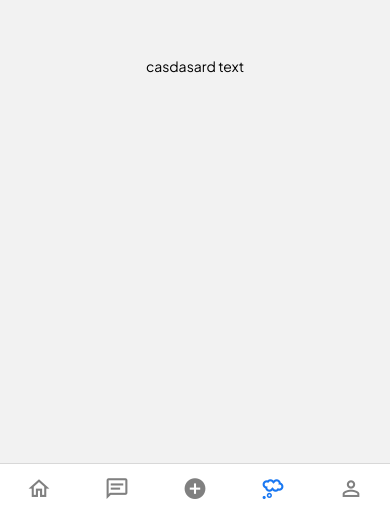
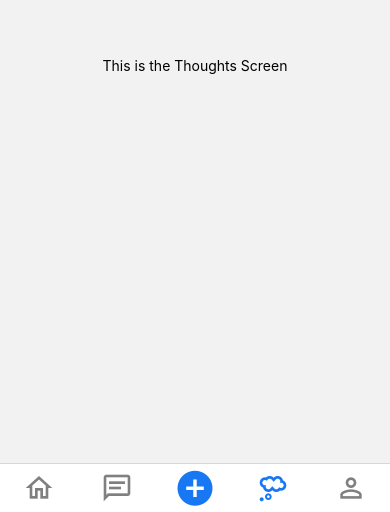
Before and after one commit to Group-15-2/imu, a React Native app: screen /Thoughts in a window 390 px wide. Shown: the part 332-844 px from the top of the page. Built offline with nearby package versions, Linux system fonts and the light colour scheme.

Commit message:
Card Component

```diff
--- a/App.js
+++ b/App.js
@@ -7,6 +7,9 @@ import { useFonts } from 'expo-font';
 
 import homeScreen from './Screens/Home'
 import profile from './Screens/Profile'
+import addPost from './Screens/Addpost'
+import thoughts from './Screens/Thoughts'
+import messages from './Screens/Messages'
 
 const Tab = createBottomTabNavigator();
 
@@ -15,37 +18,51 @@ function MyTabs() {
     <Tab.Navigator
     screenOptions={({ route }) => ({
       headerShown: false,
+      screenOption: {
+        labelStyle: {
+          fontSize: 12,
+        },
+        tabStyle: {
+          width: 100,
+        },
+        style: {
+          paddingTop: 50,
+          backgroundColor: 'red',
+        },
+      },
       tabBarShowLabel: false,
       tabBarIcon: ({ focused, color, size }) => {
         let iconName;
 
         if (route.name === 'Home') {
-          iconName = focused ? 'home-outline' : 'home-outline';
+          iconName = 'home-outline';
         }
         else if (route.name === 'Profile') {
-          iconName = focused ? 'account-outline' : 'account-outline';
+          iconName = 'account-outline';
+          // How to use if we need focused states
+          // iconName = focused ? 'account-outline' : 'account-outline';
         }
         else if (route.name === 'Messages') {
-          iconName = focused ? 'message-text-outline' : 'message-text-outline';
+          iconName = 'message-text-outline';
         }
         else if (route.name === 'Thoughts') {
-          iconName = focused ? 'thought-bubble-outline' : 'thought-bubble-outline';
+          iconName = 'thought-bubble-outline';
         }
         else if (route.name === 'AddPost') {
-          iconName = focused ? 'plus-circle' : 'plus-circle';
+          iconName = 'plus-circle';
         }
 
         // You can return any component that you like here!
-        return <MaterialCommunityIcons name={iconName} size={size} color={color} />
+        return <MaterialCommunityIcons name={iconName} size={32} color={color} />
       },
       tabBarActiveTintColor: '#1877F2',
       tabBarInactiveTintColor: 'gray',
     })}
   >
-      <Tab.Screen name="Home" component={homeScreen} />
-      <Tab.Screen name="Messages" component={homeScreen} />
-      <Tab.Screen name="AddPost" component={homeScreen} options={{showLabel: false,}} />
-      <Tab.Screen name="Thoughts" component={homeScreen} />
+      <Tab.Screen name="Home"component={homeScreen} />
+      <Tab.Screen name="Messages" component={messages} />
+      <Tab.Screen name="AddPost" component={addPost} options={{tabBarIcon: ({ color }) => (<MaterialCommunityIcons name="plus-circle" color={'#1877F2'} size={42} />),}}/>
+      <Tab.Screen name="Thoughts" component={thoughts} />
       <Tab.Screen name="Profile" component={profile} />
     </Tab.Navigator>
   );
--- /dev/null
+++ b/Screens/Addpost.js
@@ -0,0 +1,20 @@
+import * as React from 'react';
+import { SectionList, Text, View } from 'react-native';
+import setstyles from '../styles/SettingsStyles';
+
+export default function Addpost() {
+  return (
+    <View style={setstyles.container}>
+      <SectionList
+        sections={[
+          {title: 'Profile', data: ['User Name', 'Profile Details', 'Profile Picture']},
+          {title: 'Privacy', data: ['Jackson', 'James', 'Jillian', 'Jimmy', 'Joel', 'John', 'Julie']},
+          {title: 'Log Out', data: ['Log Out', 'Change Account']},
+        ]}
+        renderItem={({item}) => <Text style={setstyles.item}>{item}</Text>}
+        renderSectionHeader={({section}) => <Text style={setstyles.sectionHeader}>{section.title}</Text>}
+        keyExtractor={(item, index) => `basicListEntry-${item.title}`}
+      />
+    </View>
+  );
+}
--- a/Screens/Home.js
+++ b/Screens/Home.js
@@ -1,14 +1,11 @@
 import * as React from 'react';
 import { Text, View } from 'react-native';
 import Card from '../components/card';
-import { SearchBar } from 'react-native';
+
 
 
 export default function Home() {
   return (
-    <View style={{ flex: 1, justifyContent: 'center', alignItems: 'center' }}>
-
       <Card />
-    </View>
   );
 };
--- a/Screens/Home copy 2.js
+++ b/Screens/Messages.js
@@ -4,11 +4,12 @@ import Card from '../components/card';
 import { SearchBar } from 'react-native';
 
 
-export default function Home() {
+export default function Messages() {
   return (
     <View style={{ flex: 1, justifyContent: 'center', alignItems: 'center' }}>
-
-      <Card />
+      <Text>
+        This is the Messages Screen
+      </Text>
     </View>
   );
 };
--- a/Screens/Profile.js
+++ b/Screens/Profile.js
@@ -4,17 +4,8 @@ import setstyles from '../styles/SettingsStyles';
 
 export default function Profile() {
   return (
-    <View style={setstyles.container}>
-      <SectionList
-        sections={[
-          {title: 'Profile', data: ['User Name', 'Profile Details', 'Profile Picture']},
-          {title: 'Privacy', data: ['Jackson', 'James', 'Jillian', 'Jimmy', 'Joel', 'John', 'Julie']},
-          {title: 'Log Out', data: ['Log Out', 'Change Account']},
-        ]}
-        renderItem={({item}) => <Text style={setstyles.item}>{item}</Text>}
-        renderSectionHeader={({section}) => <Text style={setstyles.sectionHeader}>{section.title}</Text>}
-        keyExtractor={(item, index) => `basicListEntry-${item.title}`}
-      />
+    <View style={{ flex: 1, justifyContent: 'center', alignItems: 'center' }}>
+      <Text style={{ fontFamily: 'Jakarta',}}>Profile</Text>
     </View>
   );
 }
--- a/Screens/Home copy.js
+++ b/Screens/Thoughts.js
@@ -4,11 +4,12 @@ import Card from '../components/card';
 import { SearchBar } from 'react-native';
 
 
-export default function Home() {
+export default function Thoughts() {
   return (
     <View style={{ flex: 1, justifyContent: 'center', alignItems: 'center' }}>
-
-      <Card />
+      <Text>
+        This is the Thoughts Screen
+      </Text>
     </View>
   );
 };
--- a/components/card.js
+++ b/components/card.js
@@ -1,10 +1,18 @@
-import { Text, View, StyleSheet } from 'react-native'
 import React from 'react'
+import { StyleSheet, Text, View } from "react-native";
 
 export default function Card() {
     return (
-        <View>
-            <Text style={{ fontFamily: 'Jakarta',}}>casdasard text</Text>
-        </View>
+        <View style={ styles.card }></View>
+
     );
-}
+  };
+
+const styles = StyleSheet.create({
+    card: {
+        backgroundColor: "#fff",
+        margin: 16,
+        borderRadius: 10,
+        height: 400
+    }
+})
```
